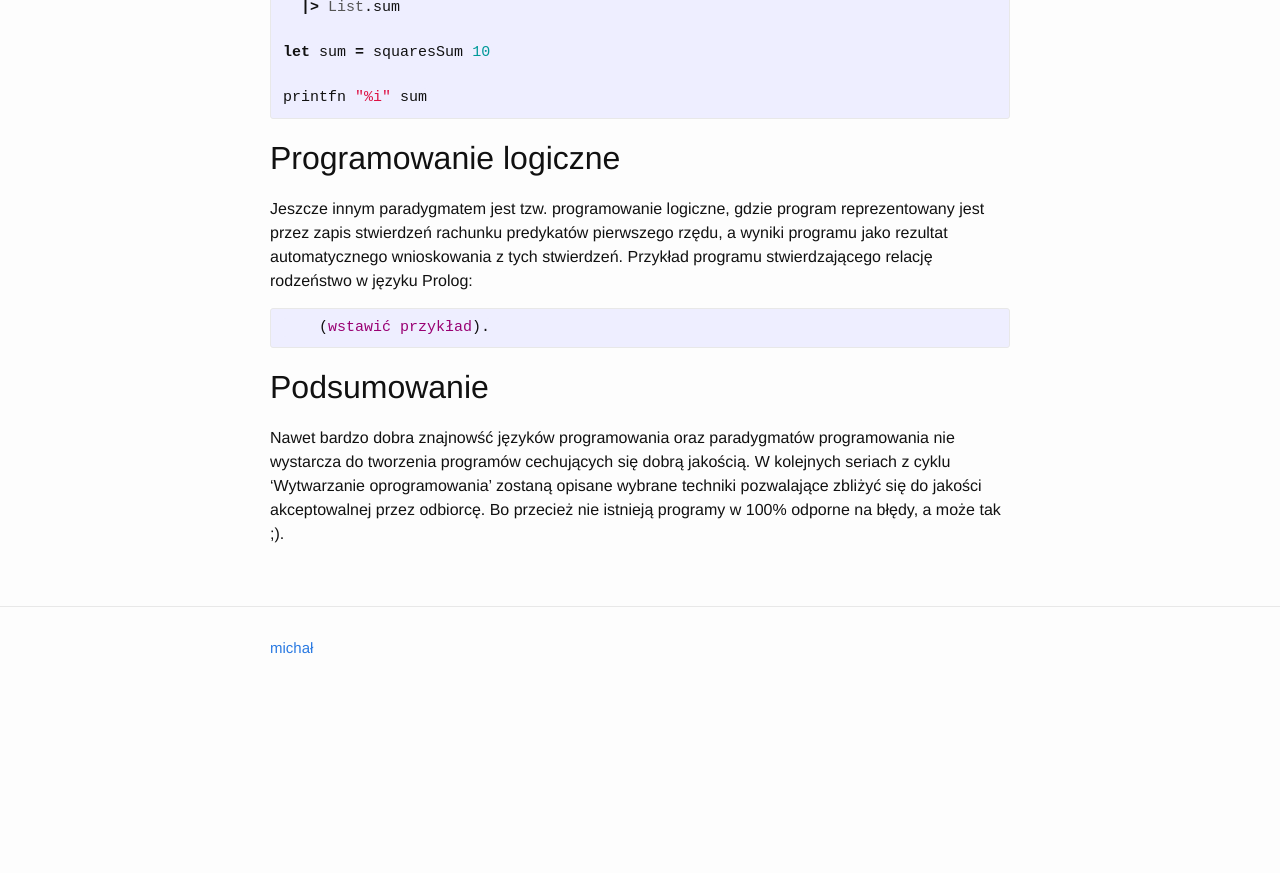
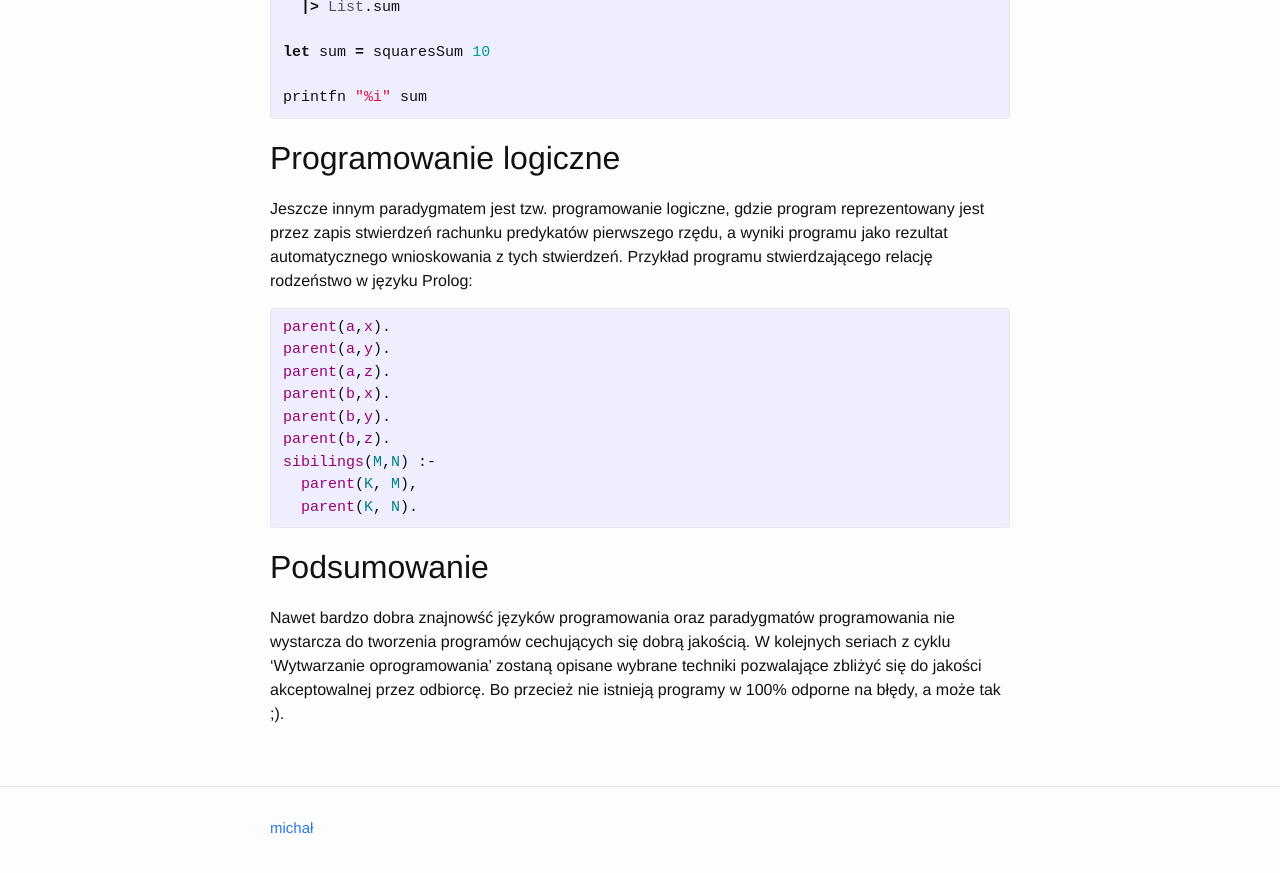
Before and after one commit to mikedevbo/mikedevbo.github.io, a Jekyll site: the page built from _posts/2016-07-02-First.md, in a window 1280 px wide and 900 px high, scrolled down 7244 px. Shown: the top 873 px of the window. Built offline with Jekyll 4.4.1, drawn with Linux system fonts in a browser that asks for light colours; before the commit the page ends 7964 px from its top, so only the background shows below that; some of the changed text lies outside the part shown.

Commit message:
add prolog example

```diff
--- a/_posts/2016-07-02-First.md
+++ b/_posts/2016-07-02-First.md
@@ -259,7 +259,15 @@ printfn "%i" sum
 Jeszcze innym paradygmatem jest tzw. programowanie logiczne, gdzie program reprezentowany jest przez  zapis stwierdzeń rachunku predykatów pierwszego rzędu, a wyniki programu jako rezultat automatycznego wnioskowania z tych stwierdzeń. Przykład programu stwierdzającego relację rodzeństwo w języku Prolog:
 
 {% highlight prolog %}
-    (wstawić przykład).
+parent(a,x).
+parent(a,y).
+parent(a,z).
+parent(b,x).
+parent(b,y).
+parent(b,z).
+sibilings(M,N) :-
+  parent(K, M),
+  parent(K, N).
 {% endhighlight %}
 
 ## Podsumowanie
```
Also changed, not shown: other parts of _posts/2016-07-02-First.md (+4 -4 lines).
